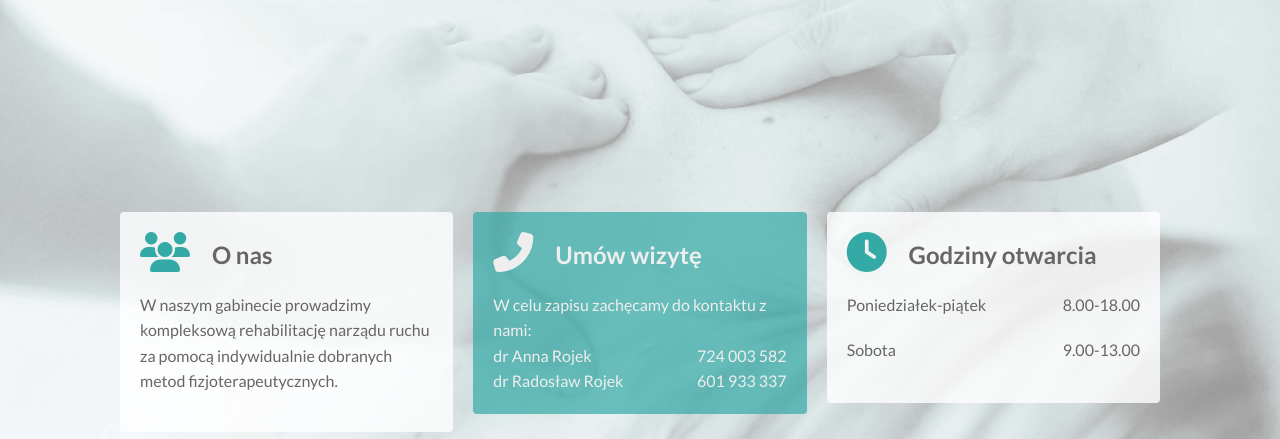
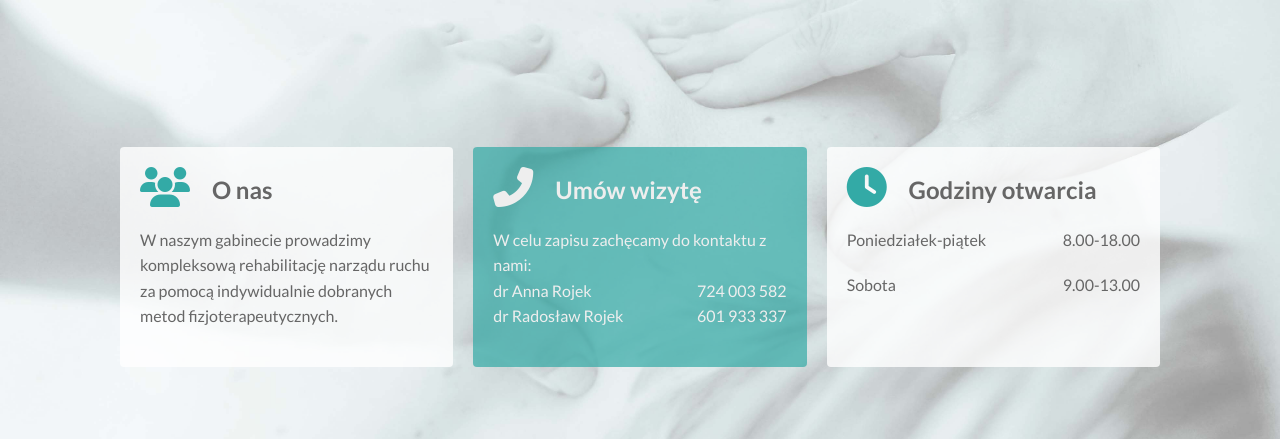
Before and after one commit to awysocka/reSport-www, a website: page src/index.html in a window 1280 px wide. Shown: the part 361-800 px from the top of the page. Drawn offline with nearby package versions, Linux system fonts and the light colour scheme; files that its build step writes are made by us from their sources.

Commit message:
add css grid to price section

```diff
--- a/src/index.html
+++ b/src/index.html
@@ -124,7 +124,7 @@
             </div>
         </section>
         <section class="benefits">
-            <div class="container">
+            <div class="container__benefits">
                 <h2 class="heading--secondary heading--secondary--white">Dlaczego my?</h2>
                 <div class="benefits__box benefits__box--item1">
                     <i class="fas benefits__icon fa-user-check"></i>
--- a/src/scss/layout/_benefits.scss
+++ b/src/scss/layout/_benefits.scss
@@ -21,7 +21,7 @@
 @include respond(tab-land) {
     @supports (display:grid) {
 
-            .container {
+            .container__benefits {
                 margin: 0 auto;
                 max-width: 1080px;
                 display: grid;
@@ -33,6 +33,8 @@
             }
 
             .benefits {
+                padding: $space-m*2 $space-s;
+
                 &__box:not(:last-child) {
                     margin: 0;
                 }
--- a/src/scss/layout/_prices.scss
+++ b/src/scss/layout/_prices.scss
@@ -19,3 +19,35 @@
 
     }
 }
+
+@include respond(tab-land) {
+    @supports (display:grid) {
+
+        .prices {
+            max-width: 1080px;
+            padding: $space-m*2 $space-s;
+            margin: 0 auto;
+            display: grid;
+            grid-gap: 4rem 2rem;
+            grid-template-columns: repeat(3, minmax(300px, 1fr));
+            grid-template-rows: 7rem repeat(2, minmax(210px, 1fr));
+
+            .paragraph {
+                grid-column-start: span 3;
+            }
+
+            &__box {
+                min-height: 210px;
+                margin: 0;
+                padding: 2rem;
+                display: flex;
+                flex-direction: column;
+                align-items: center;
+                justify-content: center;
+
+
+            }
+
+        }
+    }
+}
```
